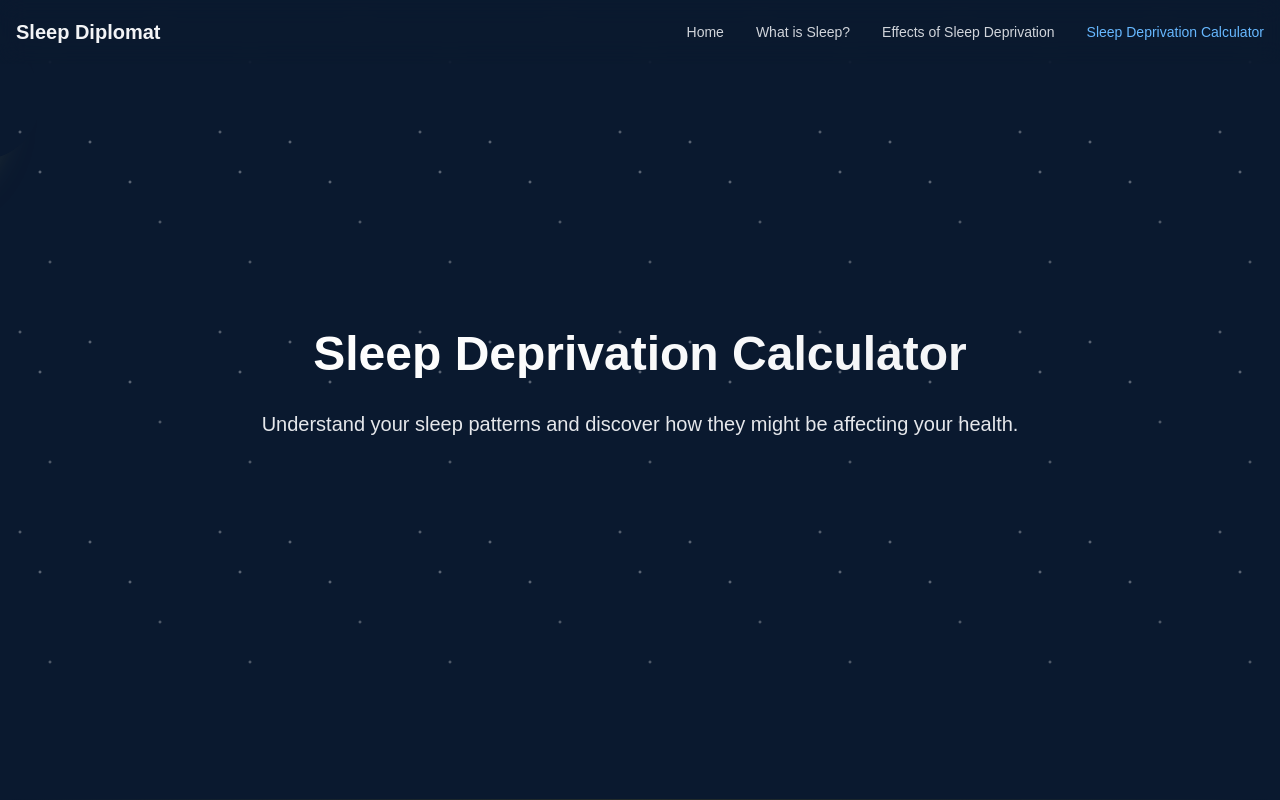
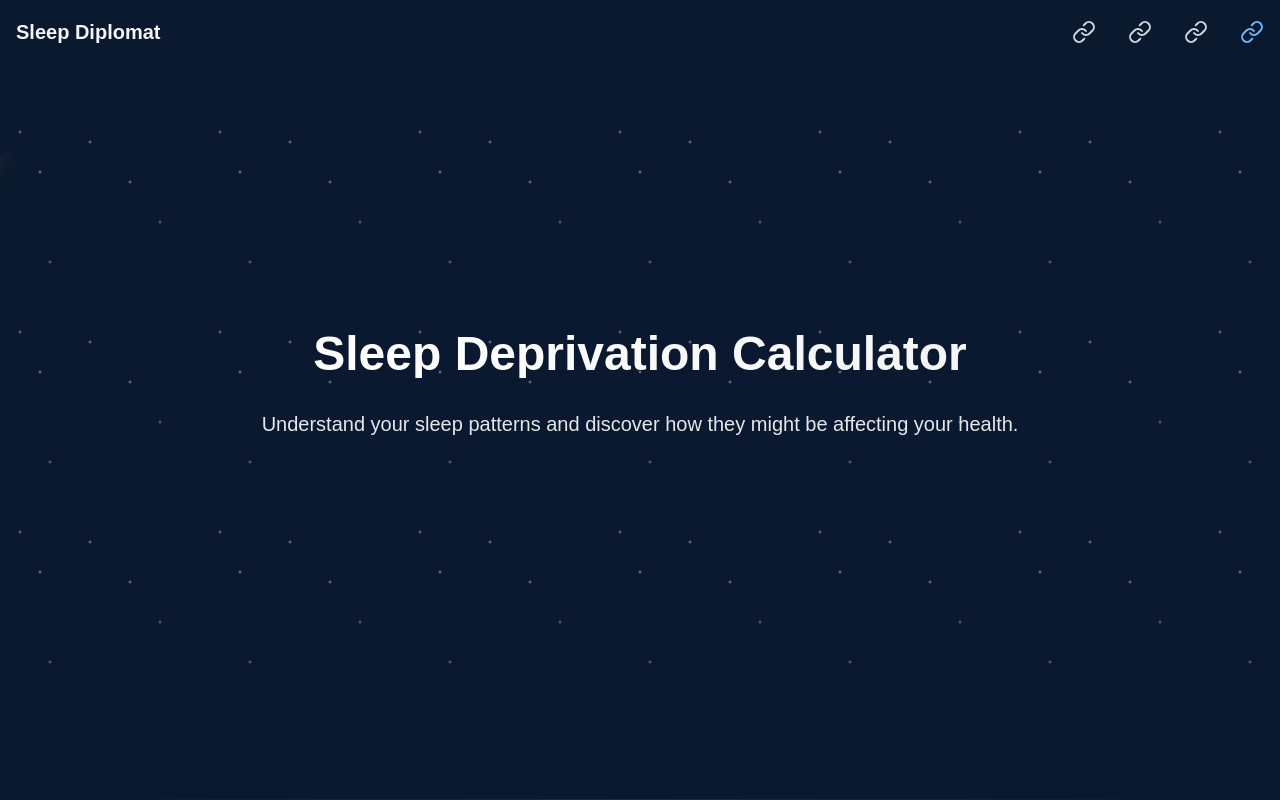
Before and after one commit to abram0v1ch/sleep-diplomat, a Next.js app: page /calculator in a window 1280 px wide. Shown: the top 800 px of the page. Built offline with nearby package versions, Linux system fonts and the light colour scheme.

Commit message:
Refactoring

```diff
--- a/app/calculator/page.tsx
+++ b/app/calculator/page.tsx
@@ -5,7 +5,7 @@ import { Card, CardContent, CardHeader, CardTitle } from "@/components/ui/card"
 import { Input } from "@/components/ui/input"
 import { Label } from "@/components/ui/label"
 import { Slider } from "@/components/ui/slider"
-import { Moon, Sun, AlertTriangle, Brain, Heart, Coffee } from 'lucide-react'
+import { Moon, Sun, AlertTriangle, Brain, Heart, Coffee, Link } from 'lucide-react'
 
 interface CalculatedResults {
   recommendedSleep: number
@@ -122,18 +122,18 @@ export default function SleepCalculatorPage() {
           <div className="flex items-center justify-between h-16">
             <a className="text-xl font-semibold text-gray-100">Sleep Diplomat</a>
             <nav className="hidden md:flex space-x-8">
-              <a href="/" className="text-sm font-medium text-gray-300 hover:text-gray-100 transition-colors">
+              <Link href="/" className="text-sm font-medium text-gray-300 hover:text-gray-100 transition-colors">
                 Home
-              </a>
-              <a href="/what-is-sleep" className="text-sm font-medium text-gray-300 hover:text-gray-100 transition-colors">
+              </Link>
+              <Link href="/what-is-sleep" className="text-sm font-medium text-gray-300 hover:text-gray-100 transition-colors">
                 What is Sleep?
-              </a>
-              <a href="/sleep-deprivation-effects" className="text-sm font-medium text-gray-300 hover:text-gray-100 transition-colors">
+              </Link>
+              <Link href="/sleep-deprivation-effects" className="text-sm font-medium text-gray-300 hover:text-gray-100 transition-colors">
                 Effects of Sleep Deprivation
-              </a>
-              <a href="/calculator" className="text-sm font-medium text-[#67B8FF] hover:text-[#89CDFF] transition-colors">
+              </Link>
+              <Link href="/calculator" className="text-sm font-medium text-[#67B8FF] hover:text-[#89CDFF] transition-colors">
                 Sleep Deprivation Calculator
-              </a>
+              </Link>
             </nav>
           </div>
         </div>
--- a/app/page.tsx
+++ b/app/page.tsx
@@ -3,7 +3,7 @@
 import { motion, useScroll, useTransform } from 'framer-motion'
 import { Button } from "@/components/ui/button"
 import { Card, CardContent, CardHeader, CardTitle } from "@/components/ui/card"
-import { Brain, Coffee, ChevronRight, Moon } from 'lucide-react'
+import { Brain, Coffee, ChevronRight } from 'lucide-react'
 import Link from 'next/link'
 
 export default function HomePage() {
--- a/app/sleep-deprivation-effects/page.tsx
+++ b/app/sleep-deprivation-effects/page.tsx
@@ -2,7 +2,7 @@
 
 import { Button } from "@/components/ui/button"
 import { Card, CardContent, CardHeader, CardTitle } from "@/components/ui/card"
-import { Clock, Activity, AlertTriangle, Brain, Heart, Coffee, Frown, ChevronRight, Shield, Car, Hospital } from 'lucide-react'
+import { Clock, AlertTriangle, Brain, Heart, Frown, ChevronRight, Shield, Car, Hospital } from 'lucide-react'
 import Link from 'next/link'
 
 export default function EffectsOfSleepDeprivationPage() {
@@ -13,10 +13,10 @@ export default function EffectsOfSleepDeprivationPage() {
           <div className="flex items-center justify-between h-16">
             <a className="text-xl font-semibold text-gray-100">Sleep Diplomat</a>
             <nav className="hidden md:flex space-x-8">
-              <a href="/" className="text-sm font-medium text-gray-300 hover:text-white transition-colors">Home</a>
-              <a href="/what-is-sleep" className="text-sm font-medium text-gray-300 hover:text-white transition-colors">What is Sleep?</a>
-              <a href="#" className="text-sm font-medium text-[#67B8FF] hover:text-[#4A90E2] transition-colors">Effects of Sleep Deprivation</a>
-              <a href="/calculator" className="text-sm font-medium text-gray-300 hover:text-white transition-colors">Sleep Deprivation Calculator</a>
+              <Link href="/" className="text-sm font-medium text-gray-300 hover:text-white transition-colors">Home</Link>
+              <Link href="/what-is-sleep" className="text-sm font-medium text-gray-300 hover:text-white transition-colors">What is Sleep?</Link>
+              <Link href="#" className="text-sm font-medium text-[#67B8FF] hover:text-[#4A90E2] transition-colors">Effects of Sleep Deprivation</Link>
+              <Link href="/calculator" className="text-sm font-medium text-gray-300 hover:text-white transition-colors">Sleep Deprivation Calculator</Link>
             </nav>
           </div>
         </div>
@@ -94,8 +94,8 @@ export default function EffectsOfSleepDeprivationPage() {
                 </CardHeader>
                 <CardContent className="space-y-6">
                   <p className="text-gray-200">
-                    Sleep deprivation affects your brain's ability to concentrate and react quickly. Psychomotor
-                    Vigilance Tasks (PVT) show a dramatic increase in 'lapses' or micro-sleeps when participants
+                    Sleep deprivation affects your brain&apos;s ability to concentrate and react quickly. Psychomotor
+                    Vigilance Tasks (PVT) show a dramatic increase in &apos;lapses&apos; or micro-sleeps when participants
                     are sleep-deprived.
                   </p>
 
@@ -147,7 +147,7 @@ export default function EffectsOfSleepDeprivationPage() {
                 </CardHeader>
                 <CardContent className="space-y-6">
                   <p className="text-gray-200">
-                    Sleep deprivation doesn't just make you feel tired. Over time, it increases the risk of chronic
+                    Sleep deprivation doesn&apos;t just make you feel tired. Over time, it increases the risk of chronic
                     diseases like cancer, Type II diabetes, and heart disease. It also impairs glucose metabolism,
                     contributing to weight gain.
                   </p>
@@ -338,7 +338,7 @@ export default function EffectsOfSleepDeprivationPage() {
                 <CardHeader>
                   <CardTitle className="night-card-title">
                     <Clock className="w-6 h-6 mr-2 text-[#67B8FF]" />
-                    Peter Tripp's Record-breaking Wakeathon
+                    Peter Tripp&apos;s Record-breaking Wakeathon
                   </CardTitle>
                 </CardHeader>
                 <CardContent className="space-y-6">
@@ -438,7 +438,7 @@ export default function EffectsOfSleepDeprivationPage() {
                 <CardContent className="space-y-6">
                   <p className="text-gray-200">
                     Medical interns working 30-hour shifts are prone to 170% more road accidents and a 460% increase
-                    in diagnostic errors in the ICU. Chronic sleep loss isn't just inconvenient—it's dangerous.
+                    in diagnostic errors in the ICU. Chronic sleep loss isn&apos;t just inconvenient—it&apos;s dangerous.
                   </p>
 
                   {/* Shift Duration Impact */}
@@ -618,7 +618,7 @@ export default function EffectsOfSleepDeprivationPage() {
                       <div className="space-y-2">
                         <p className="text-sm font-medium text-red-400">High-Risk Hours</p>
                         <p className="text-sm text-gray-200">
-                          The risk is highest between 2 AM and 6 AM, when the body's circadian rhythm is at its lowest point.
+                          The risk is highest between 2 AM and 6 AM, when the body&apos;s circadian rhythm is at its lowest point.
                           Night shift workers are particularly vulnerable during their commute home.
                         </p>
                       </div>
--- a/app/what-is-sleep/page.tsx
+++ b/app/what-is-sleep/page.tsx
@@ -13,10 +13,10 @@ export default function WhatIsSleepPage() {
           <div className="flex items-center justify-between h-16">
             <a className="text-xl font-semibold text-gray-100">Sleep Diplomat</a>
             <nav className="hidden md:flex space-x-8">
-              <a href="/" className="text-sm font-medium text-gray-300 hover:text-gray-100 transition-colors">Home</a>
-              <a href="#" className="text-sm font-medium text-[#67B8FF] hover:text-[#89CDFF] transition-colors">What is Sleep?</a>
-              <a href="/sleep-deprivation-effects" className="text-sm font-medium text-gray-300 hover:text-gray-100 transition-colors">Effects of Sleep Deprivation</a>
-              <a href="/calculator" className="text-sm font-medium text-gray-300 hover:text-gray-100 transition-colors">Sleep Deprivation Calculator</a>
+              <Link href="/" className="text-sm font-medium text-gray-300 hover:text-gray-100 transition-colors">Home</Link>
+              <Link href="#" className="text-sm font-medium text-[#67B8FF] hover:text-[#89CDFF] transition-colors">What is Sleep?</Link>
+              <Link href="/sleep-deprivation-effects" className="text-sm font-medium text-gray-300 hover:text-gray-100 transition-colors">Effects of Sleep Deprivation</Link>
+              <Link href="/calculator" className="text-sm font-medium text-gray-300 hover:text-gray-100 transition-colors">Sleep Deprivation Calculator</Link>
             </nav>
           </div>
         </div>
@@ -34,7 +34,7 @@ export default function WhatIsSleepPage() {
             </h1>
             <p className="text-xl mb-8 text-gray-200">
               Sleep is a natural, periodic state of rest for the mind and body, characterized by altered consciousness,
-              reduced sensory activity, and decreased voluntary muscle movement. It's an essential biological process
+              reduced sensory activity, and decreased voluntary muscle movement. It&apos;s an essential biological process
               that is crucial for your mental and physical well-being.
             </p>
           </div>
@@ -206,7 +206,7 @@ export default function WhatIsSleepPage() {
                         <div>
                           <h5 className="text-white font-medium mb-2">Rapid Eye Movement</h5>
                           <p className="text-gray-200 leading-relaxed mb-4">
-                            During REM sleep, your brain becomes highly active, with brain wave patterns similar to when you're awake. This stage is most famous for vivid dreaming, where your brain creates rich, story-like experiences while your body remains in a state of temporary paralysis to prevent acting out these dreams.
+                            During REM sleep, your brain becomes highly active, with brain wave patterns similar to when you&apos;re awake. This stage is most famous for vivid dreaming, where your brain creates rich, story-like experiences while your body remains in a state of temporary paralysis to prevent acting out these dreams.
                           </p>
                         </div>
                       </div>
@@ -370,7 +370,7 @@ export default function WhatIsSleepPage() {
                   <CardContent>
                     <div className="space-y-4">
                       <p className="text-gray-200">
-                        Lack of REM sleep can make individuals 60% more emotionally reactive, as the brain's amygdala becomes overactive without the emotional regulation benefits provided by REM sleep.
+                        Lack of REM sleep can make individuals 60% more emotionally reactive, as the brain&apos;s amygdala becomes overactive without the emotional regulation benefits provided by REM sleep.
                       </p>
                       <div className="flex items-center gap-2 mt-2">
                         <div className="px-3 py-1 rounded-full bg-[#1B2C4F] text-[#67B8FF] text-sm">
@@ -444,7 +444,7 @@ export default function WhatIsSleepPage() {
               Ready to Learn More?
             </h2>
             <p className="text-xl mb-8 text-gray-200">
-              Explore what happens when we don't get enough sleep and how it affects our health.
+              Explore what happens when we don&apos;t get enough sleep and how it affects our health.
             </p>
             <Link href="/sleep-deprivation-effects">
               <Button
```
